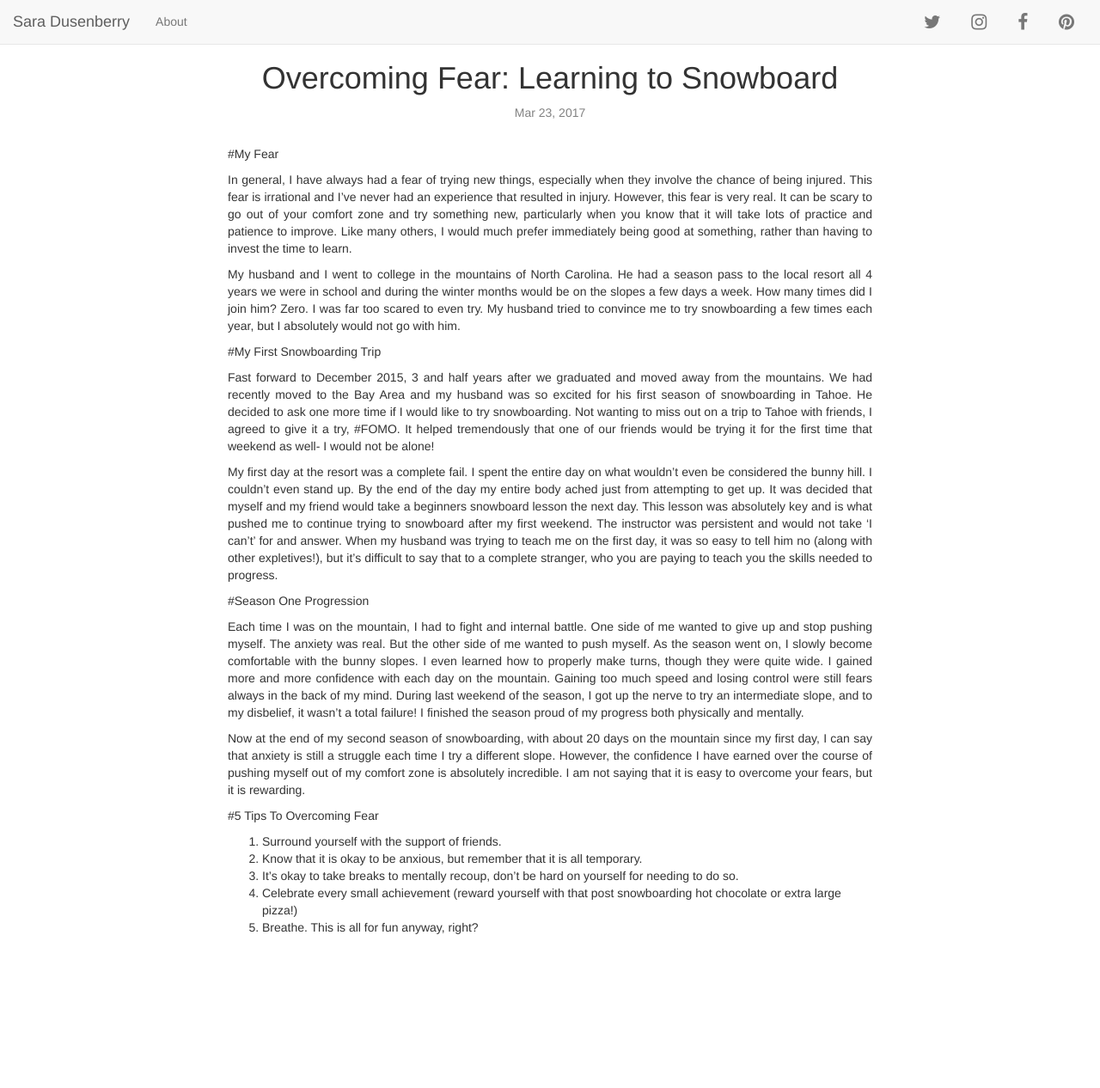
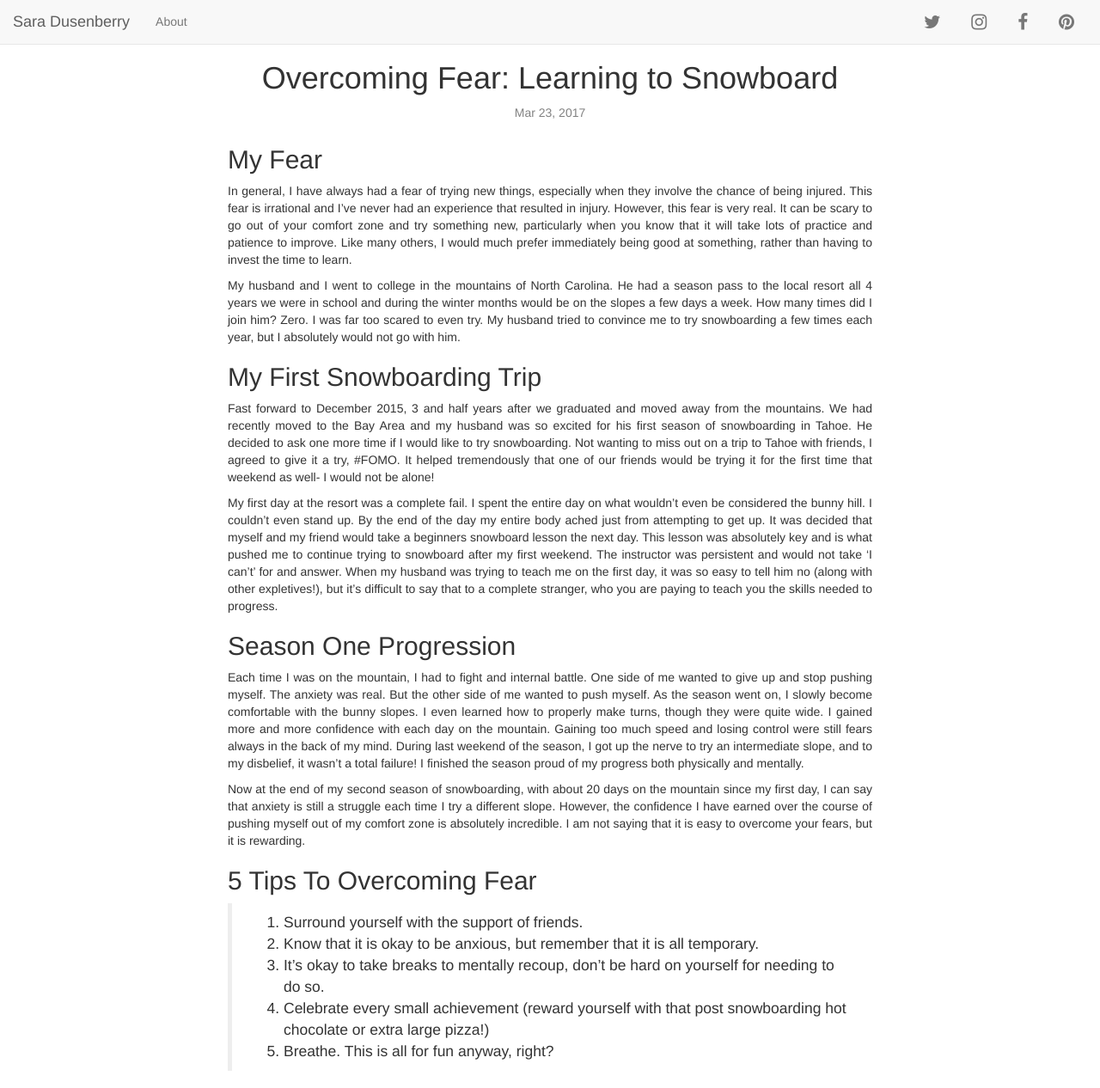
Before and after one commit to saradusenberry/saradusenberry.github.io, a Jekyll site: the page built from _posts/2017-03-23-OvercomingFear.md, in a window 1280 px wide and 1266 px high. Shown: the whole window at 86% size. Built offline with Jekyll 4.4.1, drawn with Linux system fonts in a browser that asks for light colours; nearby versions of some CDN libraries.

```diff
--- a/_posts/2017-03-23-OvercomingFear.md
+++ b/_posts/2017-03-23-OvercomingFear.md
@@ -8,27 +8,27 @@ excerpt:
 ---
 
 
-#My Fear
+## My Fear
 
 In general, I have always had a fear of trying new things, especially when they involve the chance of being injured. This fear is irrational and I've never had an experience that resulted in injury. However, this fear is very real. It can be scary to go out of your comfort zone and try something new, particularly when you know that it will take lots of practice and patience to improve. Like many others, I would much prefer immediately being good at something, rather than having to invest the time to learn.
 
 My husband and I went to college in the mountains of North Carolina. He had a season pass to the local resort all 4 years we were in school and during the winter months would be on the slopes a few days a week. How many times did I join him? Zero.  I was far too scared to even try. My husband tried to convince me to try snowboarding a few times each year, but I absolutely would not go with him.
 
-#My First Snowboarding Trip
+## My First Snowboarding Trip
 
 Fast forward to December 2015, 3 and half years after we graduated and moved away from the mountains. We had recently moved to the Bay Area and my husband was so excited for his first season of snowboarding in Tahoe. He decided to ask one more time if I would like to try snowboarding. Not wanting to miss out on a trip to Tahoe with friends, I agreed to give it a try, #FOMO. It helped tremendously that one of our friends would be trying it for the first time that weekend as well- I would not be alone!
 
 My first day at the resort was a complete fail. I spent the entire day on what wouldn't even be considered the bunny hill. I couldn't even stand up. By the end of the day my entire body ached just from attempting to get up. It was decided that myself and my friend would take a beginners snowboard lesson the next day. This lesson was absolutely key and is what pushed me to continue trying to snowboard after my first weekend. The instructor was persistent and would not take ‘I can't’ for and answer. When my husband was trying to teach me on the first day, it was so easy to tell him no (along with other expletives!), but it's difficult to say that to a complete stranger, who you are paying to teach you the skills needed to progress.
 
-#Season One Progression
+## Season One Progression
 
 Each time I was on the mountain, I had to fight and internal battle. One side of me wanted to give up and stop pushing myself. The anxiety was real. But the other side of me wanted to push myself. As the season went on, I slowly become comfortable with the bunny slopes. I even learned how to properly make turns, though they were quite wide. I gained more and more confidence with each day on the mountain. Gaining too much speed and losing control were still fears always in the back of my mind. During last weekend of the season, I got up the nerve to try an intermediate slope, and to my disbelief, it wasn't a total failure! I finished the season proud of my progress both physically and mentally.
 
 Now at the end of my second season of snowboarding, with about 20 days on the mountain since my first day, I can say that anxiety is still a struggle each time I try a different slope. However, the confidence I have earned over the course of pushing myself out of my comfort zone is absolutely incredible. I am not saying that it is easy to overcome your fears, but it is rewarding.
 
-#5 Tips To Overcoming Fear
-1. Surround yourself with the support of friends.
-2. Know that it is okay to be anxious, but remember that it is all temporary.
-3. It's okay to take breaks to mentally recoup, don't be hard on yourself for needing to do so.
-4. Celebrate every small achievement (reward yourself with that post snowboarding hot chocolate or extra large pizza!)
-5. Breathe. This is all for fun anyway, right?
+## 5 Tips To Overcoming Fear
+>1. Surround yourself with the support of friends.
+>2. Know that it is okay to be anxious, but remember that it is all temporary.
+>3. It's okay to take breaks to mentally recoup, don't be hard on yourself for needing to do so.
+>4. Celebrate every small achievement (reward yourself with that post snowboarding hot chocolate or extra large pizza!)
+>5. Breathe. This is all for fun anyway, right?
```
